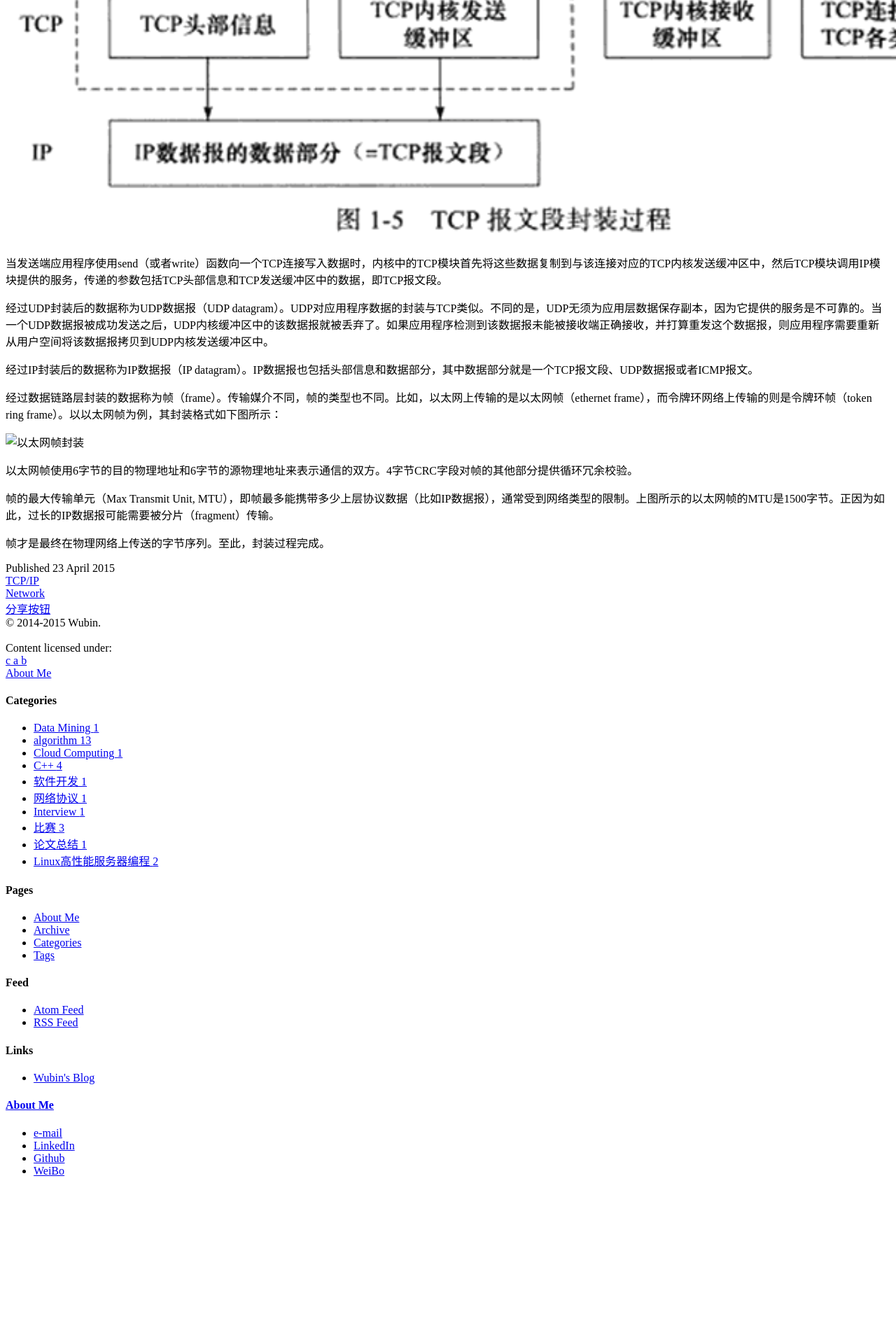
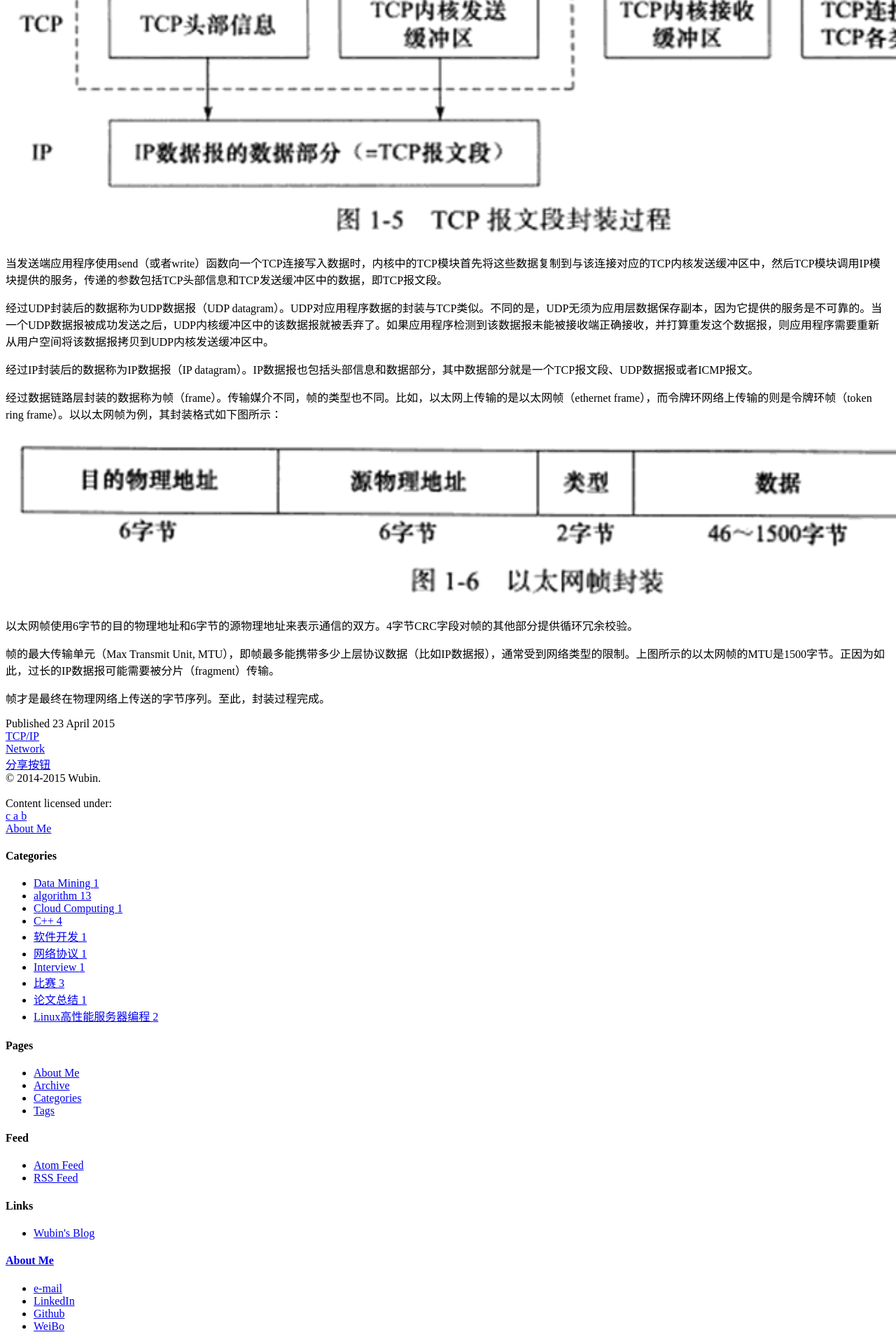
Before and after one commit to Wubin91/wubin91.github.com, a Jekyll site: the page built from _posts/2015-04-23-TCP-IP-Encapsulation.md, in a window 1280 px wide. Shown: the part 1552-3472 px from the top of the page at 70% size. Built offline with Jekyll 4.4.1, drawn with Linux system fonts in a browser that asks for light colours; nearby versions of some CDN libraries; library files that are not in the unit come from our copies; comment, search, counter and statistics services are not loaded; before the commit the page ends 3250 px from its top, so only the background shows below that.

Commit message:
TCP/IP Encapsulation

```diff
--- a/_posts/2015-04-23-TCP-IP-Encapsulation.md
+++ b/_posts/2015-04-23-TCP-IP-Encapsulation.md
@@ -7,6 +7,8 @@ tagline: by wubin
 ---
 
 上层协议是如何使用下层协议提供的服务的呢？其实这是通过封装（Encapsulation）实现的。应用程序数据在发送到物理网络上之前，将沿着协议栈从上往下依次传递。每层协议都将在上层数据的基础上加上自己的头部信息（有时还包括尾部信息），以实现该层的功能，这个过程就称为封装，如下图所示：
+
+<!--more-->
 
 ![封装](/img/Encapsulation.png)
 
@@ -22,7 +24,7 @@ tagline: by wubin
 
 经过数据链路层封装的数据称为帧（frame）。传输媒介不同，帧的类型也不同。比如，以太网上传输的是以太网帧（ethernet frame），而令牌环网络上传输的则是令牌环帧（token ring frame）。以以太网帧为例，其封装格式如下图所示：
 
-![以太网帧封装](The-Encapsulation-of-Ethernet-Frame.png)
+![以太网帧封装](/img/The-Encapsulation-of-Ethernet-Frame.png)
 
 以太网帧使用6字节的目的物理地址和6字节的源物理地址来表示通信的双方。4字节CRC字段对帧的其他部分提供循环冗余校验。
 
```
